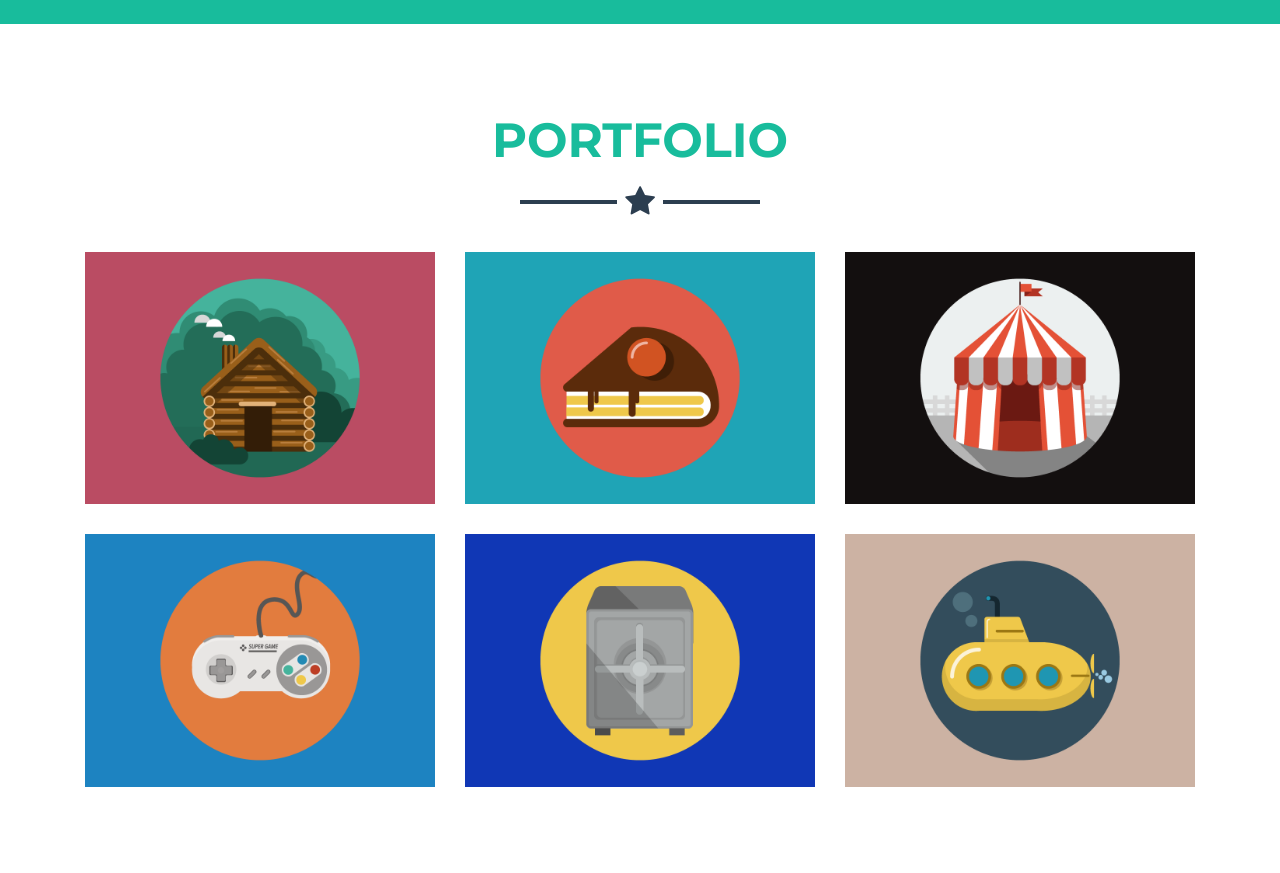
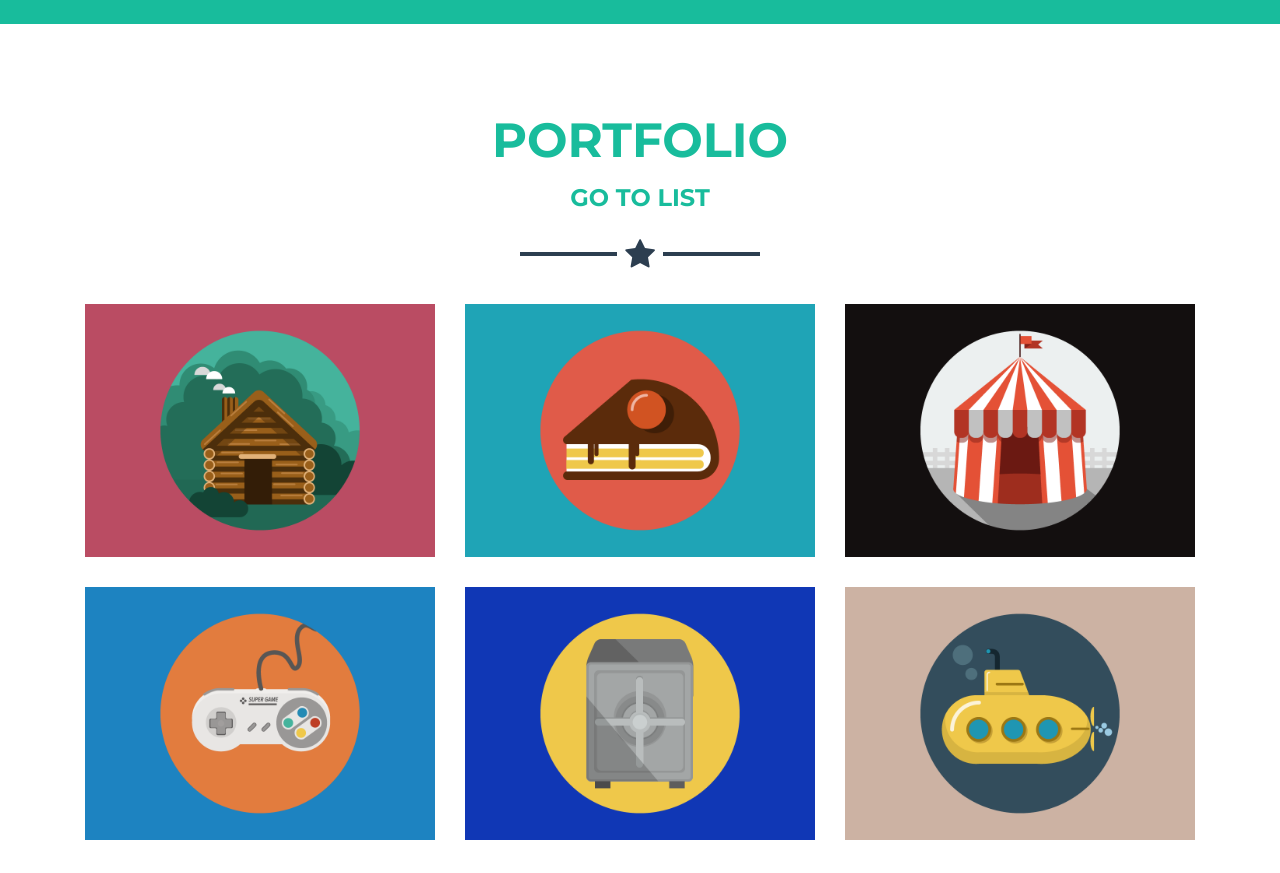
Before and after one commit to kimbh7602/miniProj, a website: page WebContent/main/index.html in a window 1280 px wide. Shown: the part 760-1633 px from the top of the page. Drawn offline with Linux system fonts and the light colour scheme; files whose address does not match are found by name.

Commit message:
add go to list tag

```diff
--- a/WebContent/main/index.html
+++ b/WebContent/main/index.html
@@ -99,7 +99,8 @@
     <!-- Portfolio Grid Section -->
     <section class="portfolio" id="portfolio">
       <div class="container">
-        <h2 class="text-center text-uppercase text-secondary mb-0"><a href = "../portfolio/list.html">Portfolio</a></h2>
+        <h2 class="text-center text-uppercase text-secondary mb-0"><a href = "../portfolio/list.html">Portfolio</a></h2><br>
+        <h4 class="text-center text-uppercase text-secondary mb-0"><a href = "../portfolio/list.html">Go to List</a></h4>
         <hr class="star-dark mb-5">
         <div class="row">
           <div class="col-md-6 col-lg-4">
```
